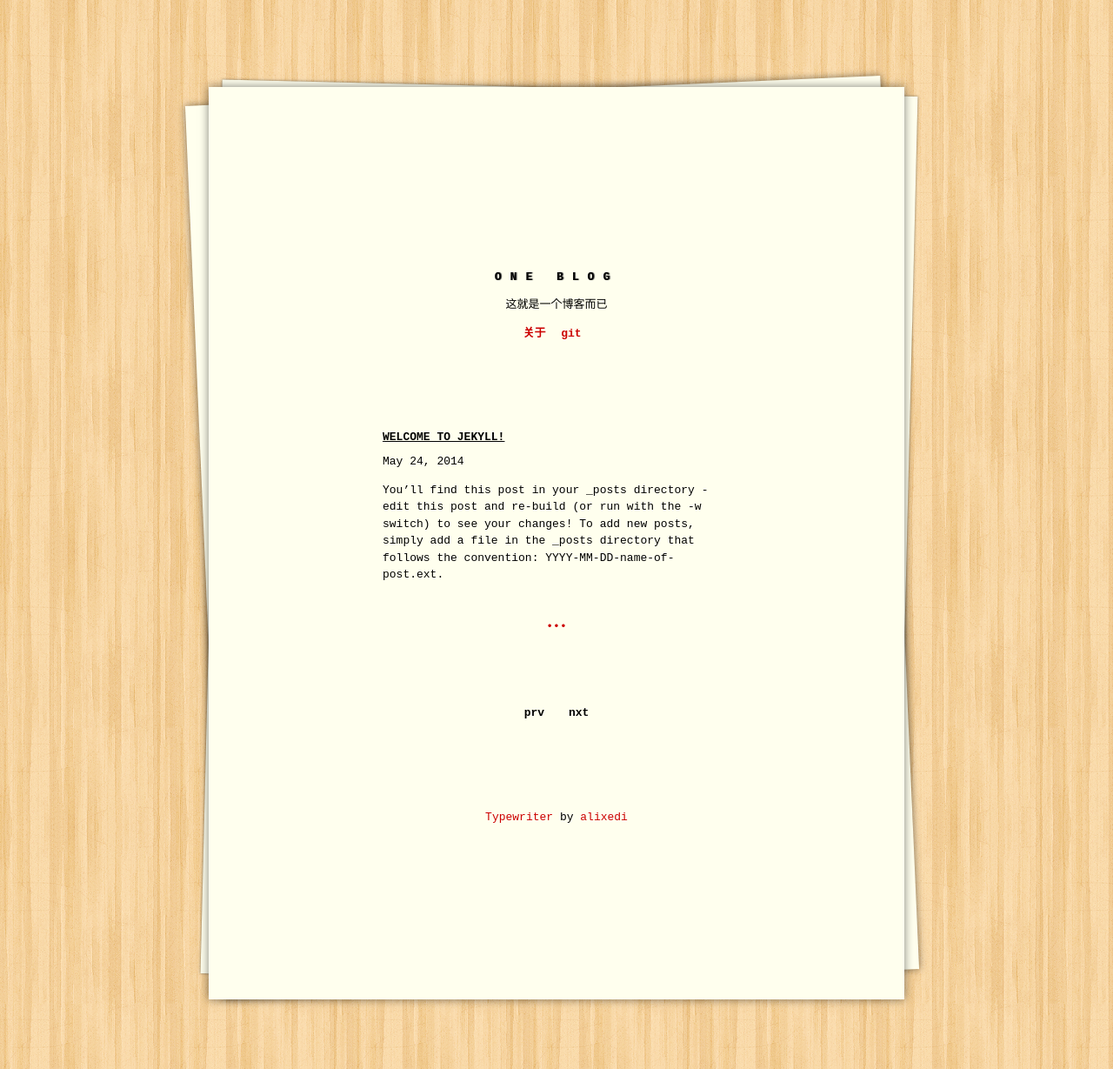
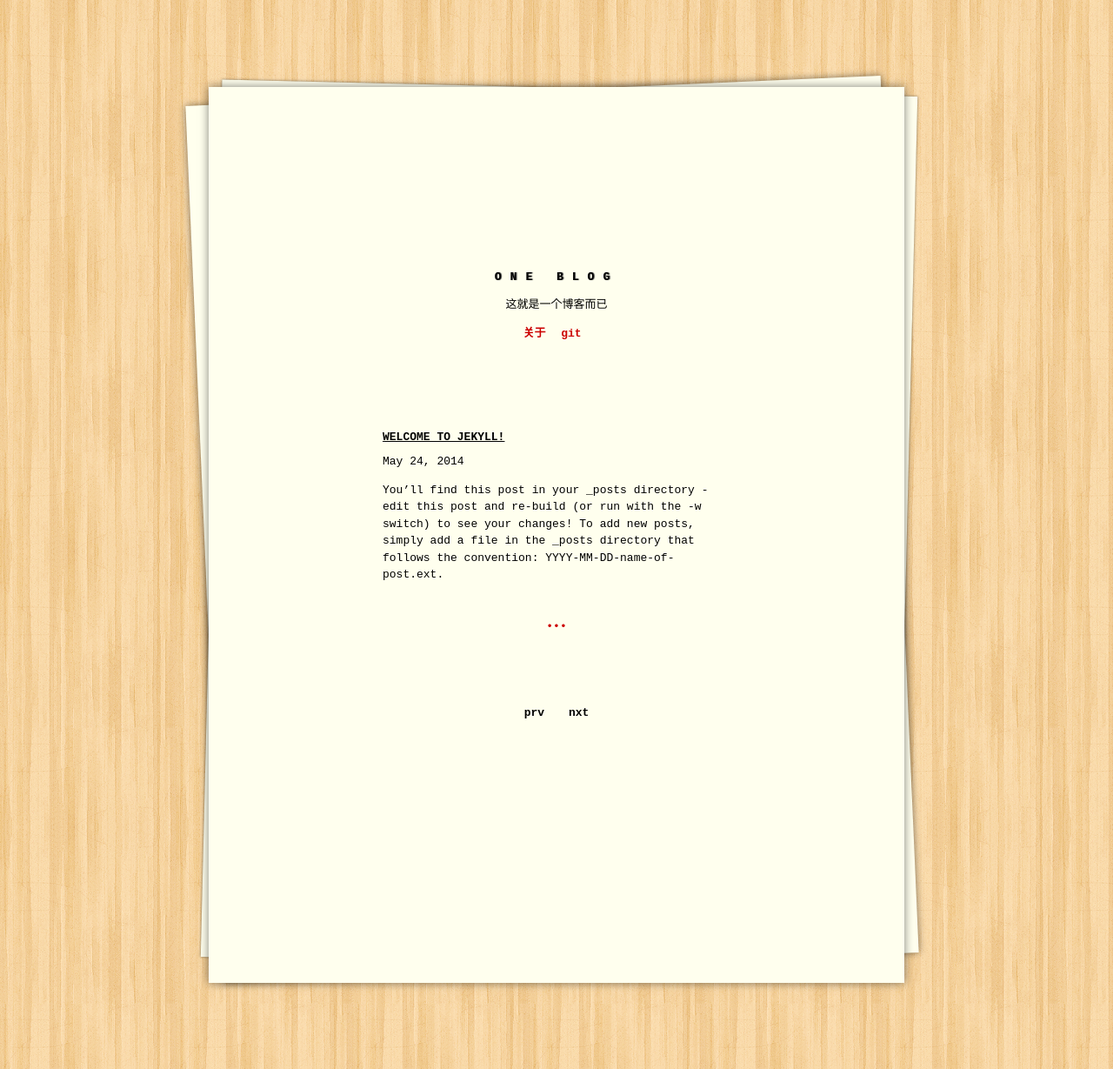
Before and after one commit to alixedi/typewriter, a Jekyll site: the page built from index.html, in a window 1280 px wide. Shown: the whole page at 87% size. Built offline with Jekyll 4.4.1, drawn with Linux system fonts in a browser that asks for light colours; the list of posts is cut into pages by our own code.

Commit message:
Update footer.html

```diff
--- a/_includes/footer.html
+++ b/_includes/footer.html
@@ -1,3 +1,2 @@
 <footer class="site-footer">
-<a href="https://github.com/alixedi/typewriter">Typewriter</a> by <a href="http://twitter.com/alixedi">alixedi</a>
 </footer>
```
